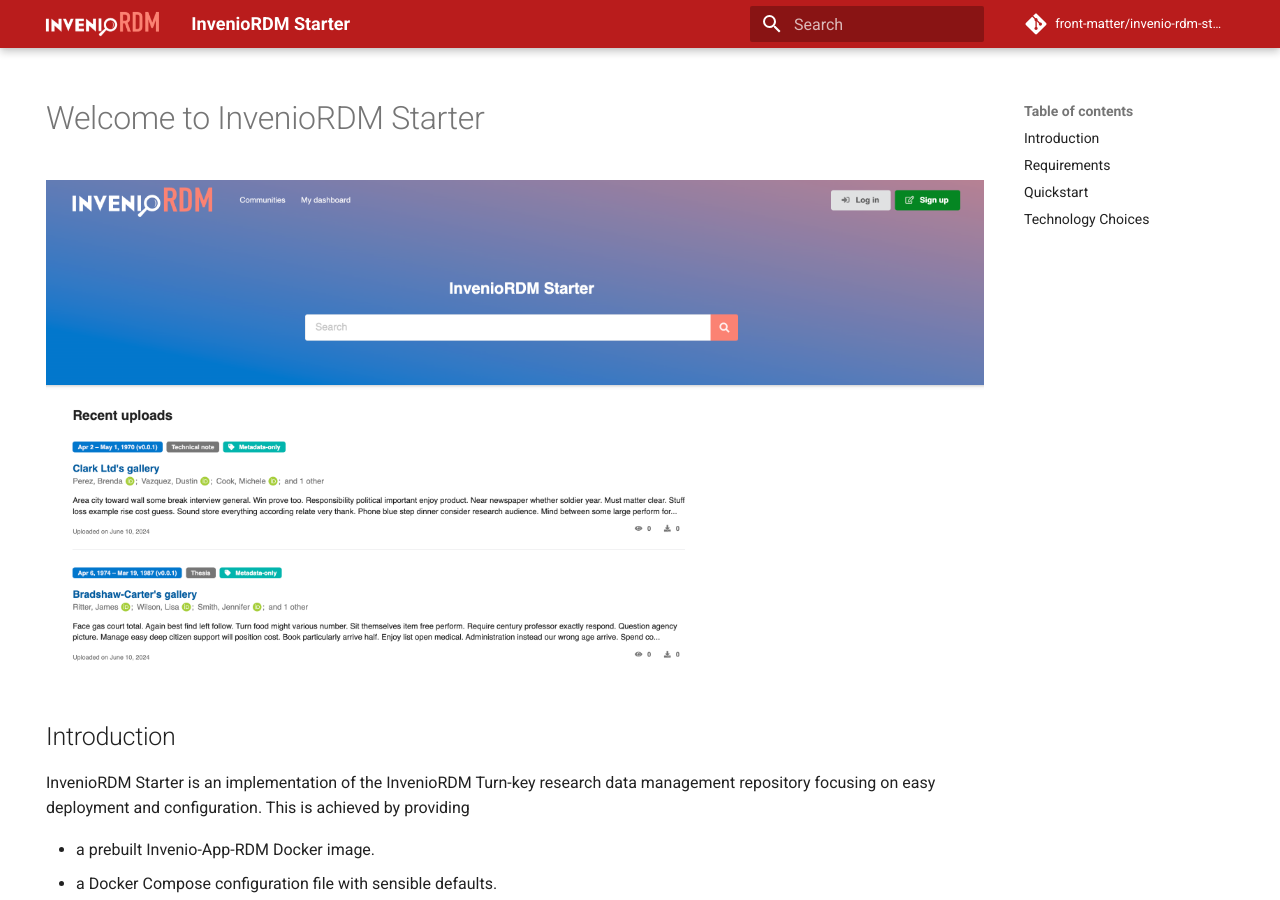
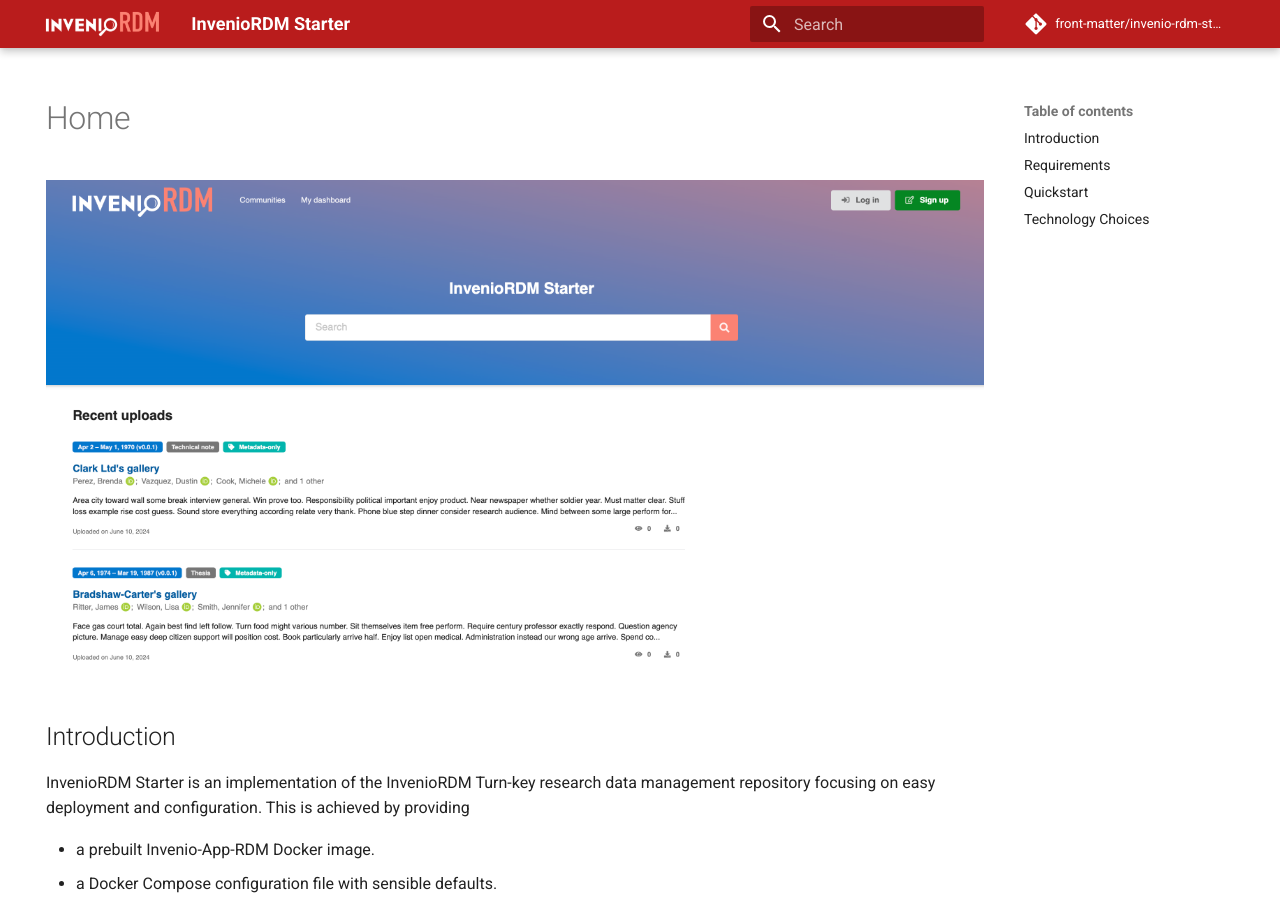
Before and after one commit to front-matter/invenio-rdm-starter, an MkDocs documentation site: the page built from docs/index.md, in a window 1280 px wide and 900 px high. Built offline with MkDocs 1.6.1 and Material for MkDocs 9.7.7, drawn with Linux system fonts in a browser that asks for light colours; comment, search, counter and statistics services are not loaded.

Commit message:
docs update

```diff
--- a/docs/index.md
+++ b/docs/index.md
@@ -2,8 +2,6 @@
 hide:
   - navigation
 ---
-
-# Welcome to InvenioRDM Starter
 
 ![Screenshot](assets/screenshot.png)
 
```
Also changed, not shown: 3 other files.
